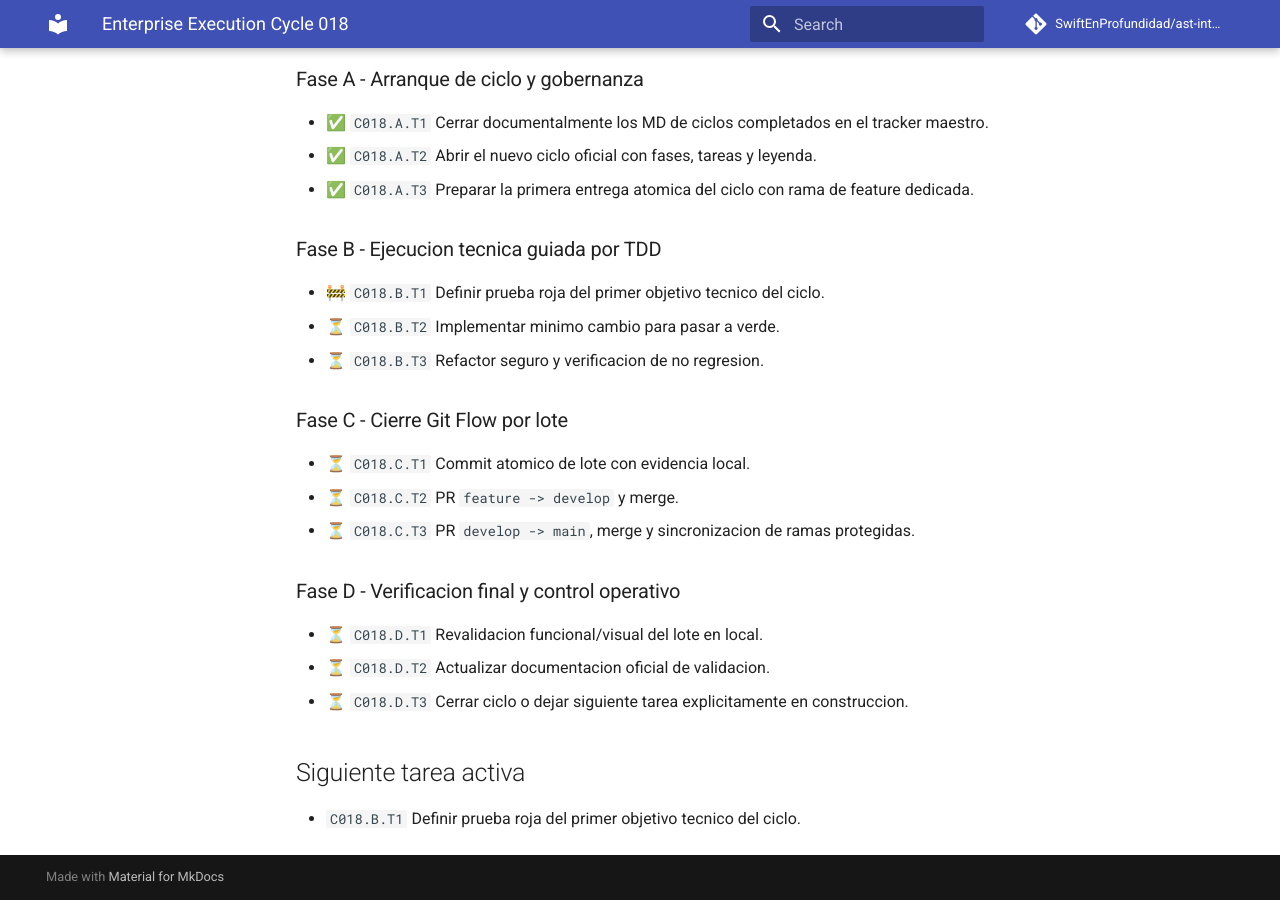
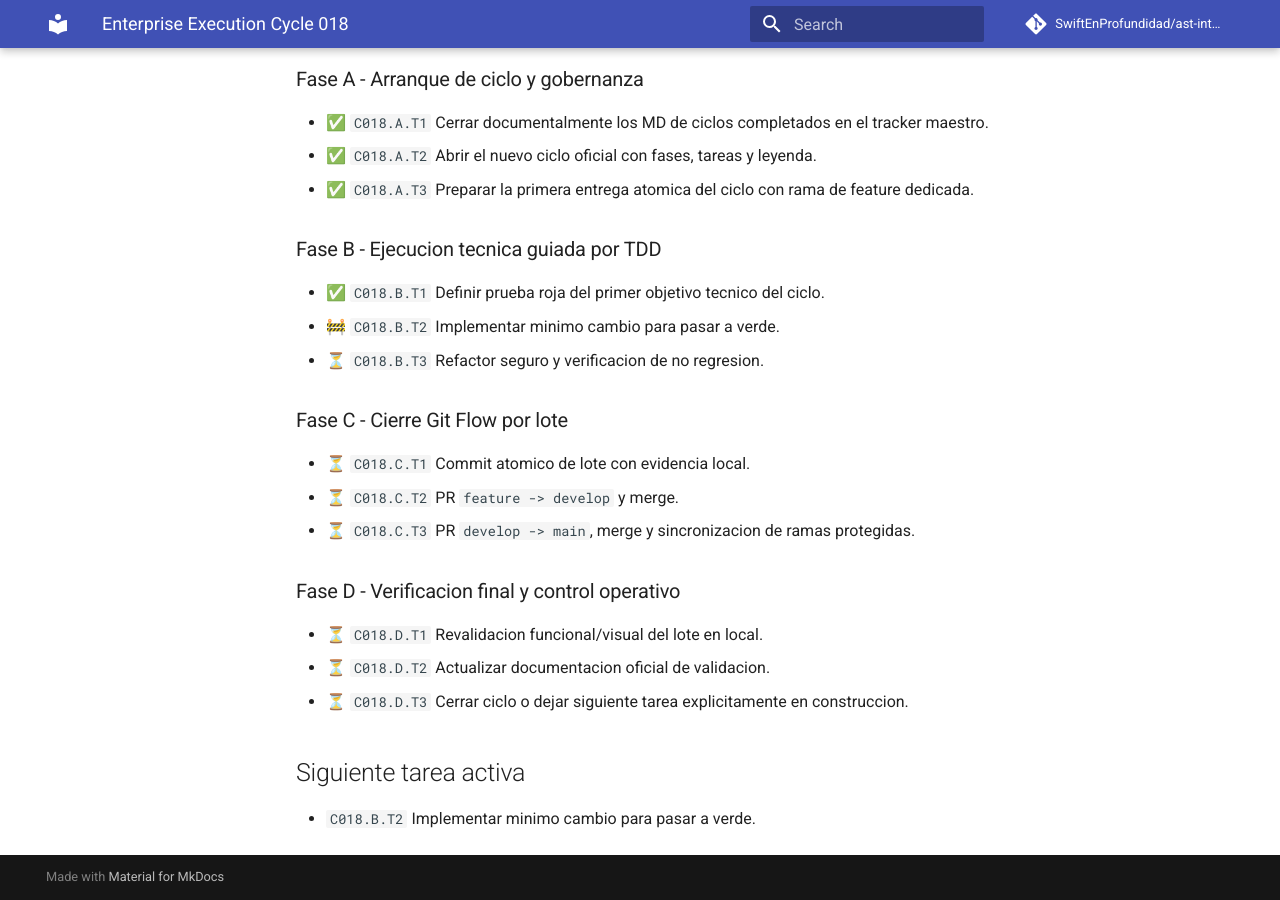
Before and after one commit to SwiftEnProfundidad/ast-intelligence-hooks, an MkDocs documentation site: the page built from docs/ENTERPRISE_EXECUTION_CYCLE_018.md, in a window 1280 px wide and 900 px high, scrolled down 733 px. Built offline with MkDocs 1.6.1 and Material for MkDocs 9.7.7, drawn with Linux system fonts in a browser that asks for light colours; comment, search, counter and statistics services are not loaded.

```diff
--- a/docs/ENTERPRISE_EXECUTION_CYCLE_018.md
+++ b/docs/ENTERPRISE_EXECUTION_CYCLE_018.md
@@ -23,8 +23,8 @@ Modelo de entrega: Git Flow end-to-end + TDD (red/green/refactor)
 - ✅ `C018.A.T3` Preparar la primera entrega atomica del ciclo con rama de feature dedicada.
 
 ### Fase B - Ejecucion tecnica guiada por TDD
-- 🚧 `C018.B.T1` Definir prueba roja del primer objetivo tecnico del ciclo.
-- ⏳ `C018.B.T2` Implementar minimo cambio para pasar a verde.
+- ✅ `C018.B.T1` Definir prueba roja del primer objetivo tecnico del ciclo.
+- 🚧 `C018.B.T2` Implementar minimo cambio para pasar a verde.
 - ⏳ `C018.B.T3` Refactor seguro y verificacion de no regresion.
 
 ### Fase C - Cierre Git Flow por lote
@@ -38,4 +38,4 @@ Modelo de entrega: Git Flow end-to-end + TDD (red/green/refactor)
 - ⏳ `C018.D.T3` Cerrar ciclo o dejar siguiente tarea explicitamente en construccion.
 
 ## Siguiente tarea activa
-- `C018.B.T1` Definir prueba roja del primer objetivo tecnico del ciclo.
+- `C018.B.T2` Implementar minimo cambio para pasar a verde.
```
Also changed, not shown: docs/REFRACTOR_PROGRESS.md (+5 -0 lines), 1 other file.
